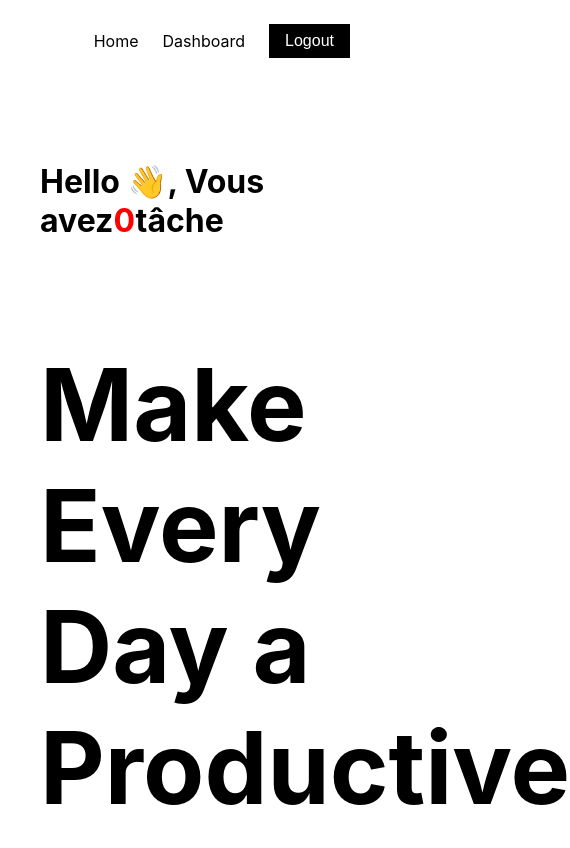
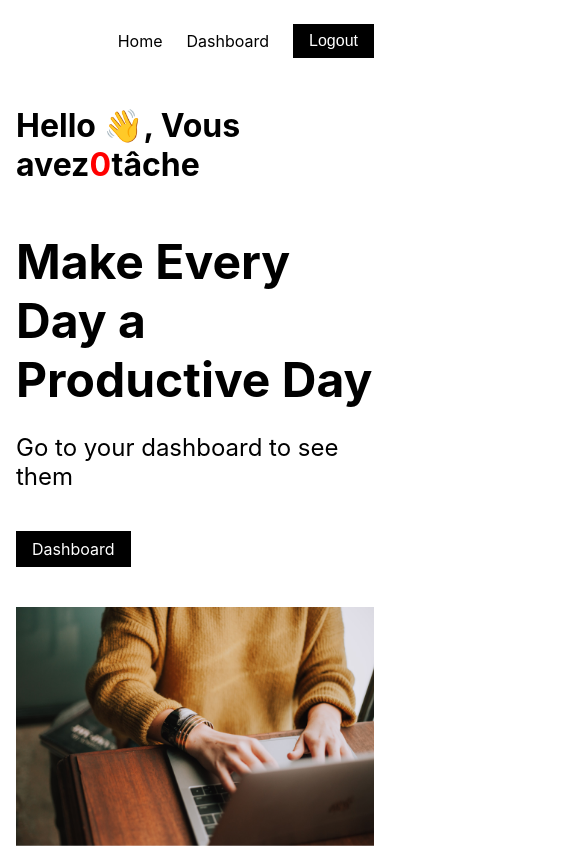
Before and after one commit to ADEB21/api-rest-boilerplate_MongoDB-Node, a React (Create React App) app in the folder client/: page / in a window 390 px wide. Shown: the top 848 px of the page, 570 px wide, since content can reach past the window. Built offline with nearby package versions, Linux system fonts and the light colour scheme; no server answers; sample sign-in values are in the browser's storage; the HTML template or start-up script is replaced by a standard one.

Commit message:
🔧 add responsive

```diff
--- a/client/src/components/CreateTaskForm/createTaskForm.module.scss
+++ b/client/src/components/CreateTaskForm/createTaskForm.module.scss
@@ -3,6 +3,11 @@
   width: 50%;
   margin: auto;
   min-height: 100%;
+  @media screen and (max-width: 1024px) {
+    padding: 24px 16px;
+    margin: 0;
+    width: 100%;
+  }
   label {
     display: block;
     margin-bottom: 8px;
--- a/client/src/components/Header/Header.jsx
+++ b/client/src/components/Header/Header.jsx
@@ -66,7 +66,7 @@ const Header = ({ app }) => {
       </header>
 
       {isAuthenticated && (
-        <h1 style={{ padding: "80px 40px" }}>
+        <h1 className={Style.isConnected}>
           Hello {data && data.user.name} 👋, Vous avez
           <span style={{ color: "red" }}>
             {count && " " + count + " "}
--- a/client/src/components/Header/header.module.scss
+++ b/client/src/components/Header/header.module.scss
@@ -1,9 +1,20 @@
 .header {
   padding: 24px 40px;
+  @media screen and (max-width: 1024px) {
+    flex-direction: column;
+    padding: 24px 16px;
+  }
   nav {
     display: flex;
     justify-content: space-between;
     align-items: center;
+    h1{
+      font-size: 30px;
+      @media screen and (max-width: 1024px) {
+        font-size: 16px;
+
+      }
+    }
     ul {
       display: flex;
       align-items: center;
@@ -26,7 +37,7 @@
     }
   }
   &_login {
-    a{
+    a {
       padding: 8px 16px;
       background-color: black;
       color: white;
@@ -34,3 +45,10 @@
     }
   }
 }
+
+.isConnected {
+  padding: 24px 40px;
+  @media screen and (max-width: 1024px) {
+    padding: 24px 16px;
+  }
+}
--- a/client/src/components/TaskItem/taskItem.module.scss
+++ b/client/src/components/TaskItem/taskItem.module.scss
@@ -13,14 +13,24 @@
   &_actions {
     display: flex;
     gap: 8px;
+    margin-top: 24px;
   }
   &_title {
     font-size: 32px;
+    @media screen and (max-width: 1024px) {
+      font-size: 16px;
+    }
   }
   &_number {
     font-size: 32px;
+    @media screen and (max-width: 1024px) {
+      font-size: 16px;
+    }
   }
-  &_separator{
+  &_separator {
     font-size: 32px;
+    @media screen and (max-width: 1024px) {
+      font-size: 16px;
+    }
   }
 }
--- a/client/src/components/TaskList/taskList.module.scss
+++ b/client/src/components/TaskList/taskList.module.scss
@@ -2,4 +2,7 @@
     width: 100%;
     min-height: fit-content;
     padding: 80px 40px;
+    @media screen and (max-width: 1024px) {
+        padding: 40px 16px;
+      }
 }
--- a/client/src/pages/Home/HomePage.jsx
+++ b/client/src/pages/Home/HomePage.jsx
@@ -1,13 +1,17 @@
 import React from "react";
 import Style from "./homePage.module.scss";
-import img from "../../assets/images/img.jpg"
+import img from "../../assets/images/img.jpg";
 
 const HomePage = () => {
   return (
     <section className={Style.hero}>
-      <h1>Make Every Day a Productive Day</h1>
-      <p>Go to your dashboard to see them</p>
-      <a href="/dashboard">Dashboard</a>
+      <div>
+        <h1>Make Every Day a Productive Day</h1>
+        <p>Go to your dashboard to see them</p>
+        <div>
+          <a href="/dashboard">Dashboard</a>
+        </div>
+      </div>
       <img src={img} alt="" />
     </section>
   );
--- a/client/src/pages/Home/homePage.module.scss
+++ b/client/src/pages/Home/homePage.module.scss
@@ -1,21 +1,55 @@
 .hero {
   width: 100%;
   padding: 24px 40px;
+  display: flex;
+  gap: 5%;
+  @media screen and (max-width: 1024px) {
+    flex-direction: column;
+    padding: 24px 16px;
+  }
+  & > div {
+    width: 55%;
+    @media screen and (max-width: 1024px) {
+      width: 100%;
+    }
     h1 {
-    font-size: 100px;
+      font-size: 3rem;
+      height: auto;
+      max-width: 800px;
+      width: 100%;
       margin-bottom: 24px;
-  }
-  img {
-    width: 100%;
-    margin-bottom: 40px;
-    margin-top: 40px;
     }
     p {
       margin-bottom: 40px;
+      font-size: 24px;
     }
-  a {
+    div:nth-of-type(1) {
       padding: 8px 16px;
       background-color: black;
+      width: fit-content;
+      a {
         color: white;
       }
     }
+  }
+  img {
+    width: 40%;
+    height: auto;
+    object-fit: cover;
+    clip-path: inset(0 0 100% 0);
+    animation: slide 1.5s ease-out forwards;
+    @media screen and (max-width: 1024px) {
+      width: 100%;
+      margin-top: 40px;
+    }
+  }
+}
+
+@keyframes slide {
+  0% {
+    clip-path: inset(0 0 100% 0);
+  }
+  100% {
+    clip-path: inset(0 0 0% 0);
+  }
+}
```
Lines whose indentation alone changed are shown as unchanged.
